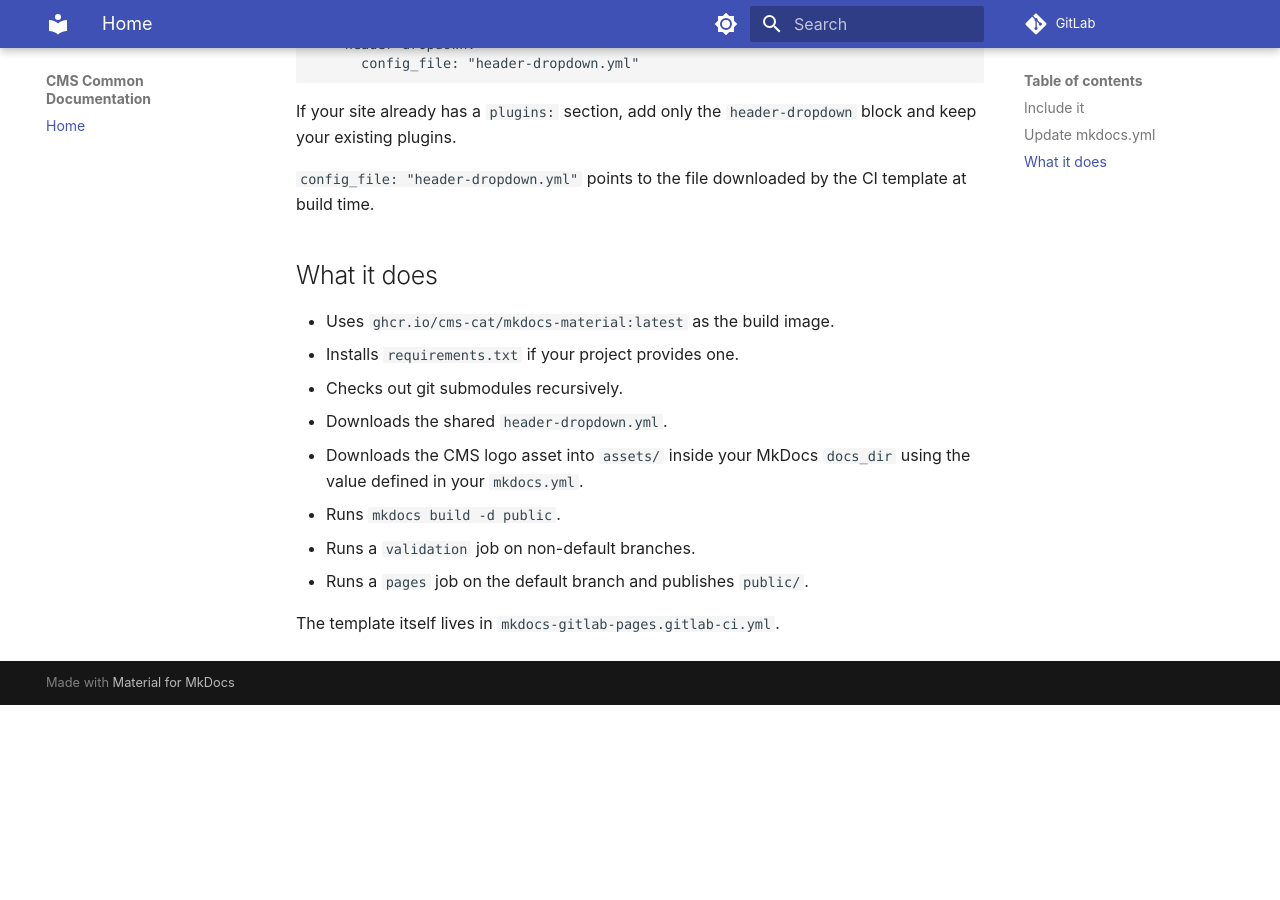
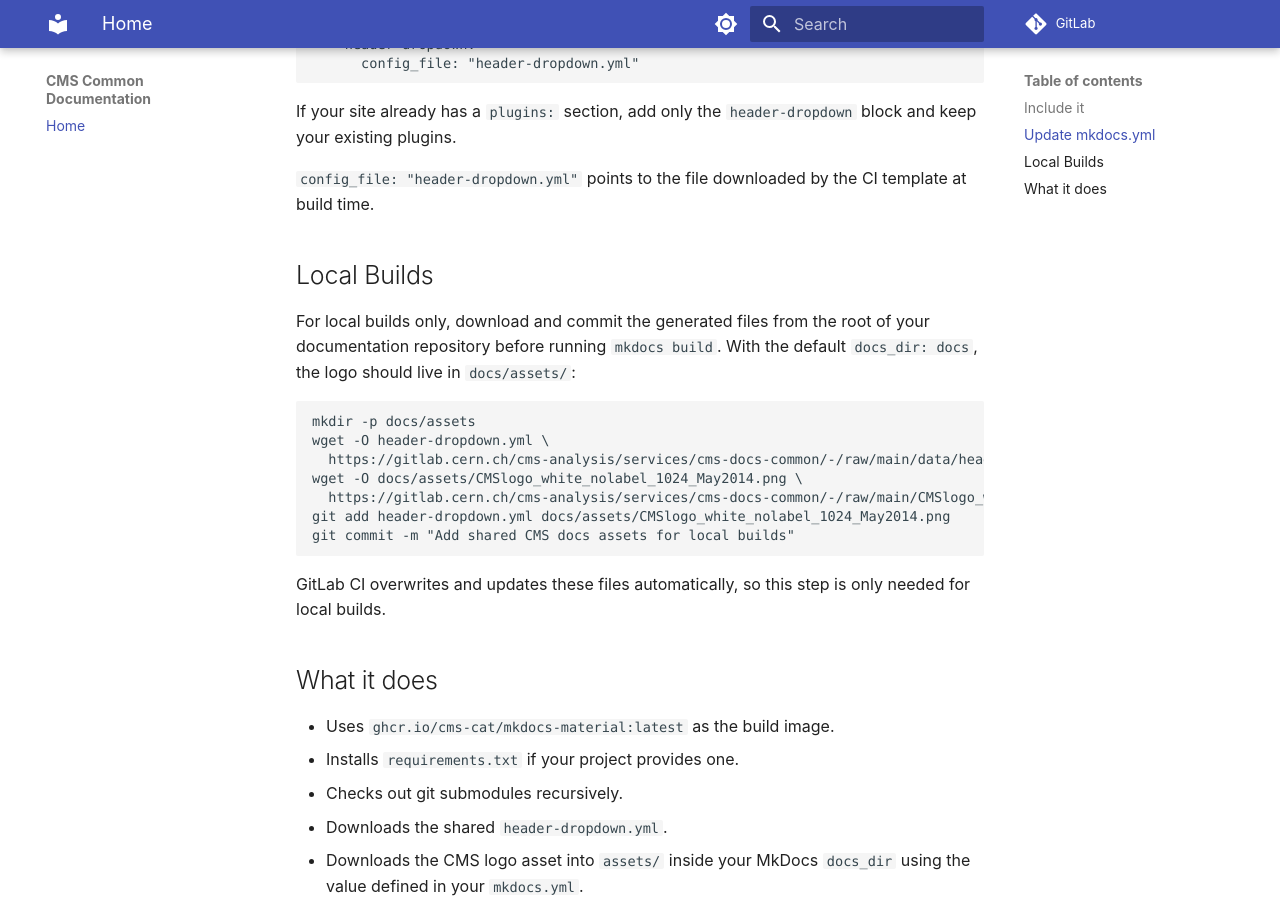
Before and after one commit to cms-cat/cms-docs-common, an MkDocs documentation site: the page built from docs/index.md, in a window 1280 px wide and 900 px high, scrolled down 588 px. Built offline with MkDocs 1.6.1 and Material for MkDocs 9.7.7, drawn with Linux system fonts in a browser that asks for light colours; before the commit the page ends 1293 px from its top, so only the background shows below that.

Commit message:
Sync and update index and README

````diff
--- a/docs/index.md
+++ b/docs/index.md
@@ -30,6 +30,25 @@ If your site already has a `plugins:` section, add only the
 `config_file: "header-dropdown.yml"` points to the file downloaded by the CI
 template at build time.
 
+## Local Builds
+
+For local builds only, download and commit the generated files from the root of
+your documentation repository before running `mkdocs build`. With the default
+`docs_dir: docs`, the logo should live in `docs/assets/`:
+
+```bash
+mkdir -p docs/assets
+wget -O header-dropdown.yml \
+  https://gitlab.cern.ch/cms-analysis/services/cms-docs-common/-/raw/main/data/header-dropdown.yml
+wget -O docs/assets/CMSlogo_white_nolabel_1024_May2014.png \
+  https://gitlab.cern.ch/cms-analysis/services/cms-docs-common/-/raw/main/CMSlogo_white_nolabel_1024_May2014.png
+git add header-dropdown.yml docs/assets/CMSlogo_white_nolabel_1024_May2014.png
+git commit -m "Add shared CMS docs assets for local builds"
+```
+
+GitLab CI overwrites and updates these files automatically, so this step is
+only needed for local builds.
+
 ## What it does
 
 - Uses `ghcr.io/cms-cat/mkdocs-material:latest` as the build image.
````
Also changed, not shown: README.md (+36 -18 lines).
